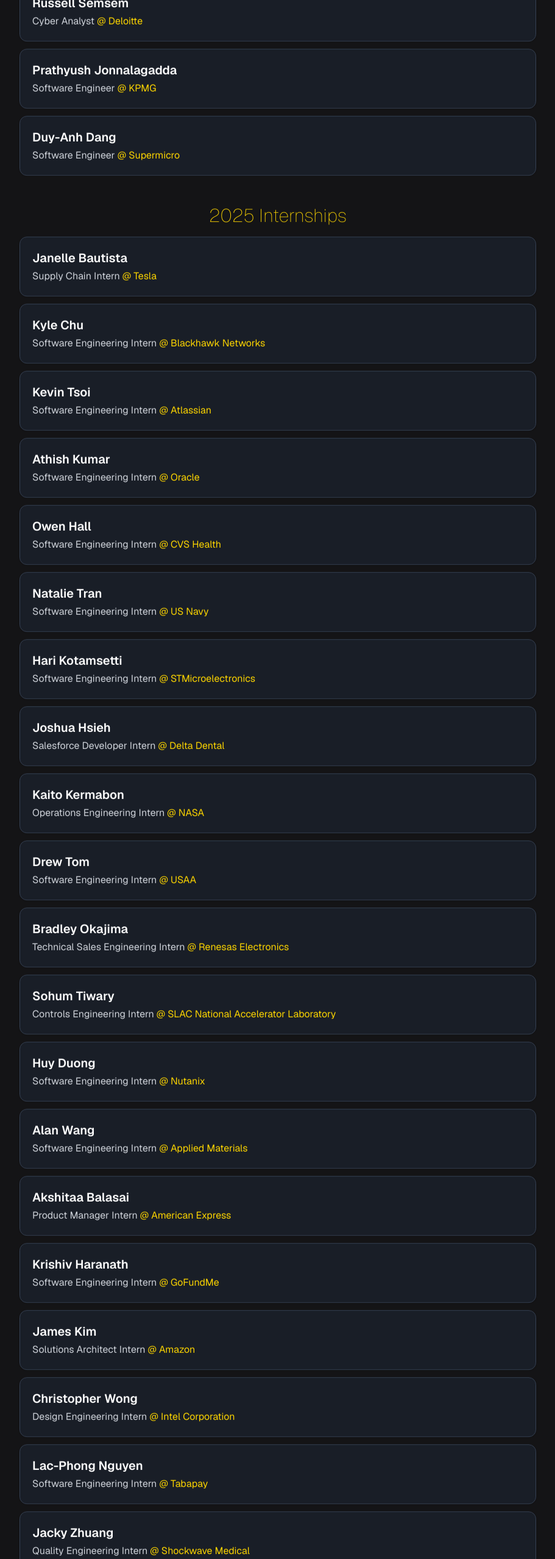
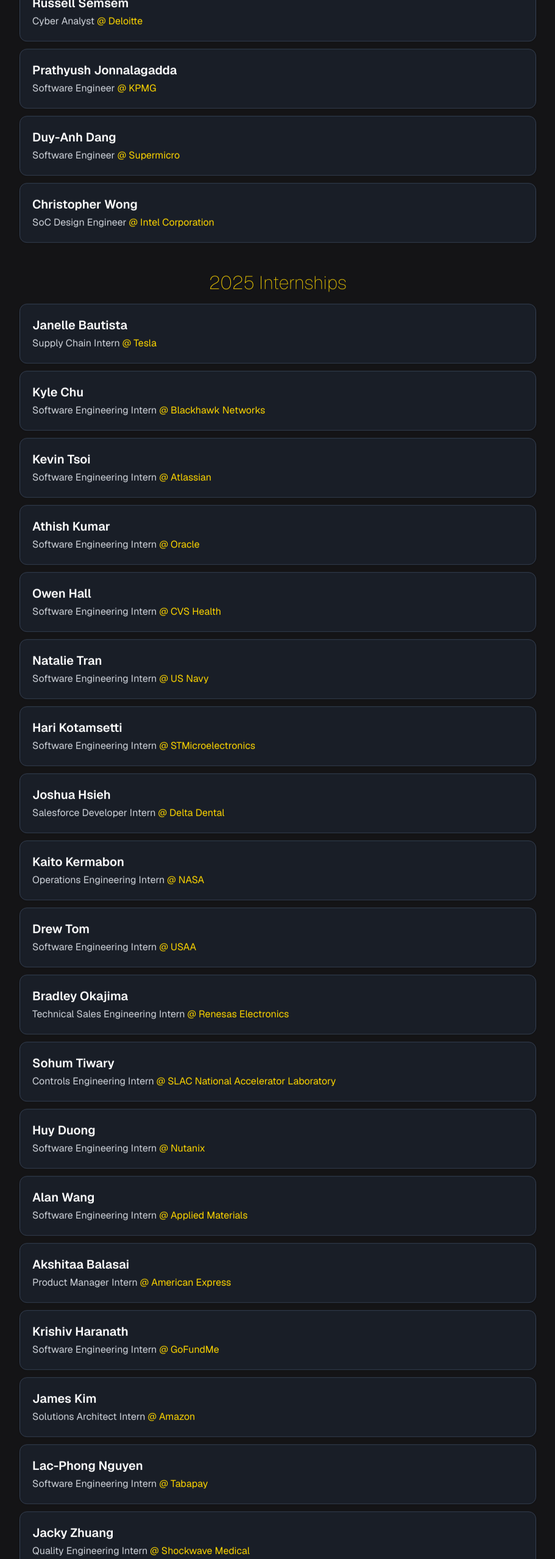
Before and after one commit to joshuahsieh24/sjsuttwebsite, a Next.js app: page /careers in a window 1280 px wide. Shown: the part 620-3176 px from the top of the page at 61% size, without its empty margins (184-1095 px from the left). Built offline with nearby package versions, Linux system fonts and the light colour scheme.

Commit message:
careers updates + ui tweaks

```diff
--- a/src/app/careers/page.tsx
+++ b/src/app/careers/page.tsx
@@ -64,7 +64,7 @@ export default function CareersPage() {
               <button
                 key={year}
                 onClick={() => setSelectedYear(year)}
-                className={`px-6 py-2 rounded-full text-lg font-medium border transition-colors ${
+                className={`px-6 py-2 rounded-full text-lg font-medium border transition-colors cursor-pointer ${
                   selectedYear === year
                     ? "bg-[#FFD700] text-black border-[#FFD700]"
                     : "border-gray-400 text-white hover:bg-white/10"
--- a/src/components/activeInfo/careers.json
+++ b/src/components/activeInfo/careers.json
@@ -25,6 +25,11 @@
             "name": "Duy-Anh Dang",
             "role": "Software Engineer",
             "company": "Supermicro"
+        },
+        {
+            "name": "Christopher Wong",
+            "role": "SoC Design Engineer",
+            "company": "Intel Corporation"
         }
     ],
     "interns": [
@@ -112,11 +117,6 @@
             "name": "James Kim",
             "role": "Solutions Architect Intern",
             "company": "Amazon"
-        },
-        {
-            "name": "Christopher Wong",
-            "role": "Design Engineering Intern",
-            "company": "Intel Corporation"
         },
         {
             "name": "Lac-Phong Nguyen",
@@ -208,6 +208,11 @@
             "name": "Charmi Athuluru",
             "role": "Systems Reliability Engineering Intern",
             "company": "Nutanix"
+        },
+        {
+            "name": "Christopher Wong",
+            "role": "SoC Design Engineering Intern",
+            "company": "Intel Corporation"
         }
     ]
   }
```
